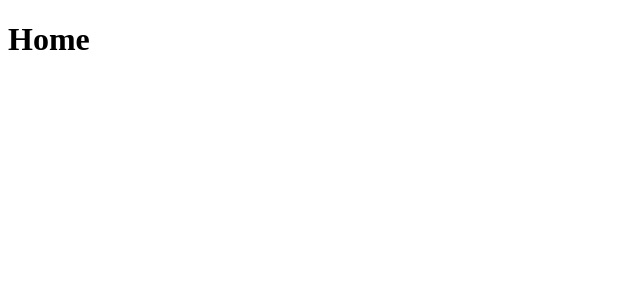
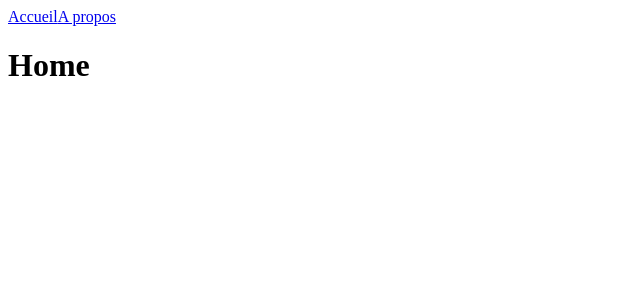
Before and after one commit to MatheoDev404/Kasa, a React (Create React App) app: page / in a window 1280 px wide. Shown: the top 300 px of the page, without its empty margins (0-640 px from the left). Built offline with nearby package versions, Linux system fonts and the light colour scheme.

Commit message:
Ajout du header
Création component Header

```diff
--- /dev/null
+++ b/src/components/Header/index.jsx
@@ -0,0 +1,13 @@
+import { Link } from 'react-router-dom'
+function Header() {
+  return (
+    <nav>
+      <Link to="/">Accueil</Link>
+      <Link to="/About" $isFullLink>
+        A propos
+      </Link>
+    </nav>
+  )
+}
+
+export default Header
--- a/src/index.jsx
+++ b/src/index.jsx
@@ -5,7 +5,8 @@ import { BrowserRouter as Router, Route, Routes } from 'react-router-dom'
 import About from './pages/About'
 import Home from './pages/Home'
 import Logement from './pages/Logement'
-import Page404 from './pages/Page404'
+import Page404 from './components/Page404'
+import Header from './components/Header'
 
 const container = document.getElementById('root')
 const root = createRoot(container)
@@ -13,6 +14,7 @@ const root = createRoot(container)
 root.render(
   <React.StrictMode>
     <Router>
+      <Header />
       <Routes>
         <Route exact path="/" element={<Home />}></Route>
         <Route path="/About" element={<About />}></Route>
```
Also changed, not shown: src/components/Error/index.jsx (renamed from src/pages/Page404/index.jsx).
